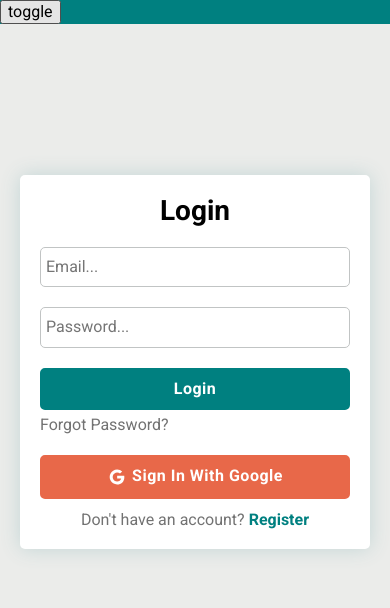
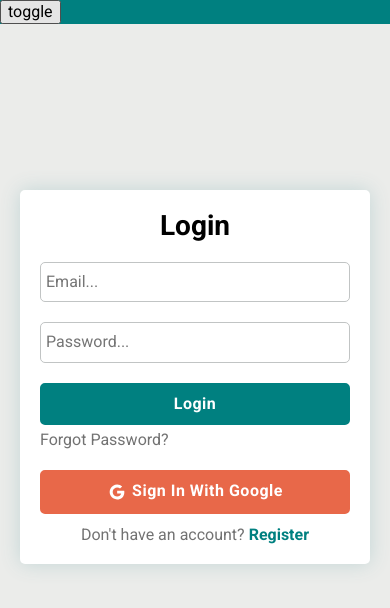
Before and after one commit to marcin10lw/Fullstack-Todo-list-react, a React (Create React App) app: page /#/login in a window 390 px wide. Shown: the top 608 px of the page. Built offline with nearby package versions, Linux system fonts and the light colour scheme; no server answers.

Commit message:
gave Container mobile padding top

```diff
--- a/src/common/Container/styled.js
+++ b/src/common/Container/styled.js
@@ -5,6 +5,10 @@ const Container = styled.main`
   width: 100%;
   margin: auto;
   padding: 40px 20px;
+
+  @media (max-width: ${({ theme }) => theme.breakpoints.mobile}px) {
+    padding-top: 70px;
+  }
 
   ${({ inAuthorPage }) =>
     inAuthorPage &&
```
